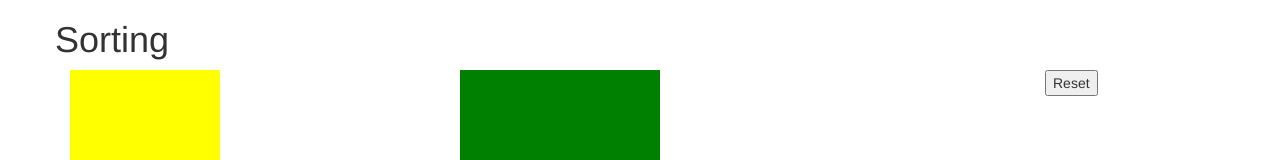
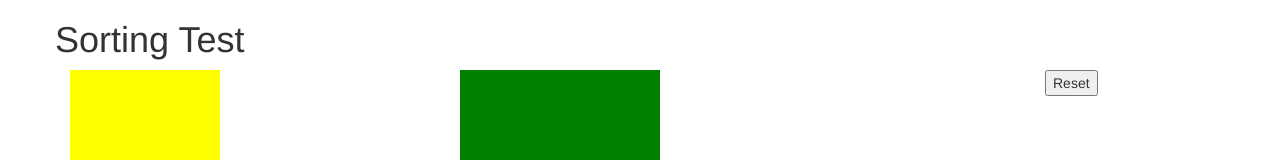
Before and after one commit to maddin2201/csfieldguide, a plain HTML site: page index.html in a window 1280 px wide. Shown: the top 160 px of the page. Drawn offline with nearby package versions, Linux system fonts and the light colour scheme.

Commit message:
Update index.html

```diff
--- a/index.html
+++ b/index.html
@@ -16,7 +16,7 @@
 <body>
     <div class="container">
         <div class="row">
-            <h1>Sorting</h1>
+            <h1>Sorting Test</h1>
         </div>
         <div class="row">
             <div class="col-md-4">
```
